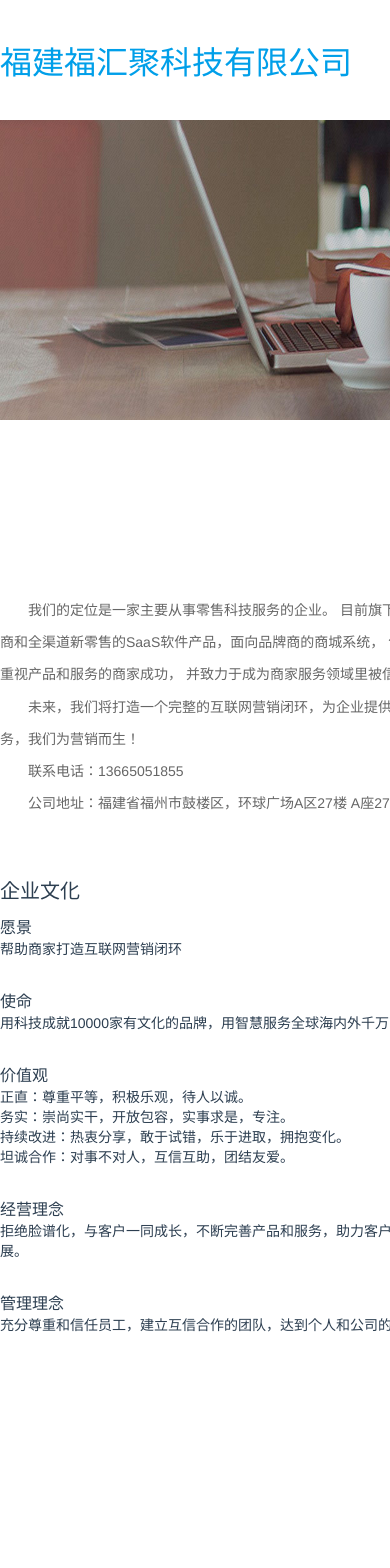
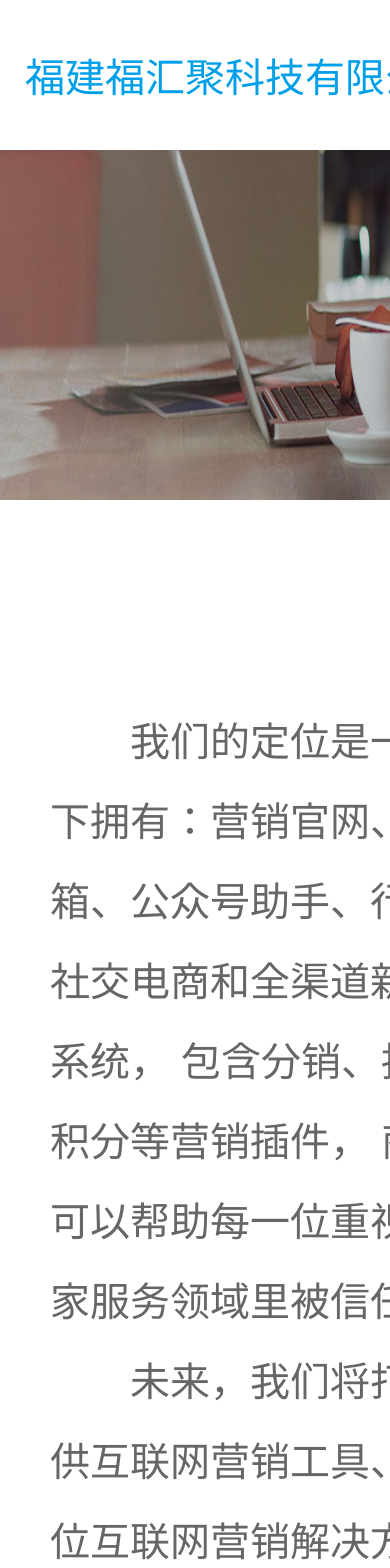
Before and after one commit to leidianwudi/company_web, a Vue app: page /#/about in a window 390 px wide. Shown: the top 1568 px of the page. Built offline with nearby package versions, Linux system fonts and the light colour scheme.

Commit message:
页面响应式修改，适应手机

```diff
--- a/public/index.html
+++ b/public/index.html
@@ -3,7 +3,8 @@
   <head>
     <meta charset="utf-8">
     <meta http-equiv="X-UA-Compatible" content="IE=edge">
-    <meta name="viewport" content="width=device-width,initial-scale=1.0">
+<!--    <meta name="viewport" content="width=device-width,initial-scale=1.0">-->
+
     <link rel="icon" href="<%= BASE_URL %>favicon.ico">
     <title><%= htmlWebpackPlugin.options.title %></title>
   </head>
--- a/src/App.vue
+++ b/src/App.vue
@@ -6,7 +6,7 @@
 
 <style lang="stylus">
 #app{
-	font-family Avenir, Helvetica, Arial, sans-serif
+	font-family:Avenir, Helvetica, Arial, sans-serif
 	-webkit-font-smoothing antialiased
 	-moz-osx-font-smoothing grayscale
 	text-align center
--- a/src/components/navBar/index.vue
+++ b/src/components/navBar/index.vue
@@ -21,14 +21,16 @@
 		min-width:1200px;
 		width:80%;
 		margin:auto;
-		height:120px;
+		height:1200px;
 		display:flex;
 		align-items:center;
 		justify-content:space-between;
-	}
+
+  }
+
 	.company_name{
 		color: #009FE9;
-		font-size:32px;
+		font-size:40px;
 		cursor:pointer;
 	}
 	.nav_bar{
@@ -40,4 +42,5 @@
 		width:20%;
 		cursor:pointer;
 	}
+
 </style>
--- a/src/views/about/index.vue
+++ b/src/views/about/index.vue
@@ -32,17 +32,17 @@
 				<div class="left_column">
 					<div class="sort_title" style="margin-bottom:10px;">企业文化</div>
 					<div>
-						<div>愿景</div>
+						<div style="font-size: 25px">愿景</div>
 						<div class="sort_explain">帮助商家打造互联网营销闭环</div>
 					</div>
 
 					<div>
-						<div>使命</div>
+						<div style="font-size: 25px">使命</div>
 						<div class="sort_explain">用科技成就10000家有文化的品牌，用智慧服务全球海内外千万商家。</div>
 					</div>
 
 					<div>
-						<div>价值观</div>
+						<div style="font-size: 25px">价值观</div>
 						<div class="sort_explain">正直：尊重平等，积极乐观，待人以诚。</div>
 						<div class="sort_explain">务实：崇尚实干，开放包容，实事求是，专注。</div>
 						<div class="sort_explain">持续改进：热衷分享，敢于试错，乐于进取，拥抱变化。</div>
@@ -50,12 +50,12 @@
 					</div>
 
 					<div>
-						<div>经营理念</div>
+						<div style="font-size: 25px">经营理念</div>
 						<div class="sort_explain">拒绝脸谱化，与客户一同成长，不断完善产品和服务，助力客户企业不断发展。</div>
 					</div>
 
 					<div>
-						<div>管理理念</div>
+						<div style="font-size: 25px">管理理念</div>
 						<div class="sort_explain">充分尊重和信任员工，建立互信合作的团队，达到个人和公司的双赢。</div>
 					</div>
 
@@ -128,23 +128,19 @@
 		box-sizing: border-box;
 	}
 	.title{
-		font-size:30px;
+		font-size:50px;
 		margin-bottom:30px;
 		color:#333333;
 	}
 	.test{
 		color:#666666;
-		font-size:14px;
+		font-size:20px;
 		text-align:left;
 		line-height:2.3;
 		text-indent:2em;
 	}
 
-
-
-
-
-	.sort{
+  .sort{
 		max-width:1200px;
 		min-width:1200px;
 		width:60%;
@@ -152,45 +148,48 @@
 	}
 	.sort_column{
 		width:100%;
-		height:400px;
+		height:800px;
 		display:flex;
 		justify-content:space-between;
 		margin-bottom:100px;
 	}
 	.left_column{
-		width:40%;
-		height:400px;
+		width:48%;
+		height:800px;
 		display:flex;
 		flex-direction: column;
 		justify-content:center;
 		align-items: flex-start;
 	}
 	.left_column>div{
-		margin-bottom:30px;
+		margin-bottom:20px;
 		text-align:left;
 	}
 	.right_column{
 		width:50%;
-		height:400px;
+		height:800px;
 	}
 	.sort_title{
-		font-size:20px;
+		font-size:40px;
 	}
 	.sort_explain{
-		font-size:14px;
+		font-size:20px;
+    line-height:1.8;
 	}
 	.sort_explain>div{
-		margin-bottom:10px;
+		margin-bottom:5px;
 	}
 	.sort_img{
 		background: url(../../assets/web5/about.jpg)no-repeat;
+    margin-top: 100px;
 	}
+
 
 
 	.func{
 		text-align:center;
 		color:#666666;
-		font-size:14px;
+		font-size:20px;
 	}
 
 	.pc{
@@ -203,7 +202,6 @@
 		width:25%;
 		margin-bottom:50px;
 	}
-
 	.shopping_box{
 		padding:0 80px;
 		box-sizing:border-box;
@@ -214,10 +212,72 @@
 	}
 	.shopping_test{
 		margin-top:20px;
+    font-size: 20px;
 	}
 	.explain{
 		margin-top:10px;
 		color:#888888;
-		font-size:14px;
+		font-size:20px;
 	}
+  @media screen and (max-width:1200px){
+    .banner{
+      width:100%;
+      height:350px;
+    }
+    .column {
+      width: 100%;
+    }
+    .title{
+      font-size:50px;
+
+    }
+    .test{
+      font-size:40px;
+      padding:0 50px;
+      line-height:2;
+      text-indent:2em;
+    }
+    .sort{
+      width: 100%;
+    }
+    .sort_column{
+      width:100%;
+      height:1200px;
+    }
+    .left_column{
+      width:100%;
+      height:1200px;
+      padding: 0 15px;
+    }
+    .left_column>div{
+      margin-bottom:10px;
+    }
+    .right_column{
+      margin-top: 100px;
+      width:100%;
+      height:1000px;
+      padding: 0 50px;
+    }
+    .sort_title{
+      font-size:40px;
+    }
+    .sort_explain{
+      font-size:30px;
+    }
+    .sort_explain>div{
+      margin-bottom:10px;
+    }
+    .func{
+      font-size:20px;
+      margin: 0 40px;
+    }
+    .explain{
+      font-size:22px;
+    }
+    .shopping_test{
+      font-size:30px;
+    }
+
+  }
+
 </style>
--- a/src/views/case/index.vue
+++ b/src/views/case/index.vue
@@ -251,13 +251,13 @@ export default{
 	}
 	.app_title{
 		color:#666666;
-		font-size:18px;
+		font-size:25px;
 		margin-bottom:10px;
 	}
 	.app_text{
 		color:#999999;
 		line-height:2;
-		font-size:14px;
+		font-size:18px;
 	}
 
 
@@ -268,7 +268,7 @@ export default{
 		margin:0 auto;
 	}
 	.sort_title{
-		font-size:30px;
+		font-size:40px;
 		color:#333333;
 	}
 	.sort_box{
@@ -288,13 +288,13 @@ export default{
 	}
 	.sort_explain{
 		color:#999999;
-		font-size:14px;
+		font-size:20px;
 		line-height:3;
 		margin-bottom:80px;
 	}
 	.sort_titile{
 		color: #333333;
-		font-size:22px;
+		font-size:30px;
 		margin-bottom:80px;
 	}
 	.more{
@@ -304,4 +304,55 @@ export default{
 		color:#009FE9;
 		cursor:pointer;
 	}
+
+  @media only screen and (max-width: 1200px){
+    .banner{
+      height: 350px;
+      width: 100%;
+    }
+    .column{
+      width: 100%;
+    }
+    .sort{
+      width: 100%;
+    }
+    .app_box{
+      margin: 20px 100px;
+      width: 100%;
+    }
+    .app_title{
+      font-size:35px;
+    }
+    .app_text{
+      font-size:30px;
+    }
+    .app_img{
+      padding: 0 50px;
+    }
+    .sort_text{
+      font-size:25px;
+    }
+    .sort_explain{
+      font-size:30px;
+      margin: 20px 0;
+      line-height:2;
+    }
+    .sort_title{
+      font-size:50px;
+    }
+    .sort_titile{
+      font-size:30px;
+      margin-bottom: 80px;
+    }
+    .sort_box{
+      padding: 100px 30px;
+    }
+    .sort_img{
+      padding-top: 150px;
+    }
+    .more{
+      font-size: 30px;
+    }
+
+  }
 </style>
--- a/src/views/guoyuanGame/index.vue
+++ b/src/views/guoyuanGame/index.vue
@@ -95,7 +95,7 @@ export default{
 		transform: translateY(-50%);
 		left:24%;
 		color:#fff;
-		font-size:24px;
+		font-size:30px;
 		font-family: "Times New Roman", Times, serif;
 		font-weight:bold;
 		cursor:pointer;
--- a/src/views/home/index.vue
+++ b/src/views/home/index.vue
@@ -28,16 +28,16 @@
 								互联网品牌传播、数字营销、会员管理、业务服务支撑
 							</div>
 							<div class="banner_sort">
-								<div class="sort_box">
+								<div class="sort_box" style="width: auto">
 									<div>网站建设</div>
 								</div>
-								<div class="sort_box">
+								<div class="sort_box" style="width: auto">
 									<div>手机网站</div>
 								</div>
-								<div class="sort_box">
+								<div class="sort_box" style="width: auto">
 									<div>小程序定制</div>
 								</div>
-								<div class="sort_box">
+								<div class="sort_box" style="width: auto">
 									<div>公众号定制</div>
 								</div>
 							</div>
@@ -186,7 +186,7 @@
 		margin-top:40px;
 		width:440px;
 		text-align:left;
-		font-size:18px;
+		font-size:25px;
 	}
 	.banner_btn{
 		margin-top:40px;
@@ -198,10 +198,11 @@
 		box-sizing:border-box;
 		border-radius:10px;
 		cursor:pointer;
+    font-size: 20px;
 	}
 	.banner_sort{
 		width:50%;
-		font-size:14px;
+		font-size:20px;
 		display:flex;
 		margin-top:40px;
 		justify-content:space-between;
@@ -247,14 +248,14 @@
 		height:400px;
 	}
 	.sort_title{
-		font-size:20px;
+		font-size:50px;
 	}
 	.sort_tip{
-		font-size:14px;
+		font-size:25px;
 		color:#999999;
 	}
 	.sort_explain{
-		font-size:15px;
+		font-size:20px;
 		color:#666666;
 	}
 	.sort_explain>div{
@@ -318,4 +319,45 @@
 		border-radius:5px;
 		cursor:pointer;
 	}
+
+  @media screen and (max-width: 1200px){
+    .banner{
+      width: 100%;
+    }
+    .banner_text{
+      width: 100%;
+      font-size:25px;
+    }
+    .banner_sort{
+      font-size:25px;
+    }
+    .banner_btn>button{
+      font-size: 25px;
+    }
+    .sort{
+      width:100%;
+      margin:auto;
+    }
+    .sort_column{
+      width:100%;
+    }
+    .sort_title{
+      font-size:40px;
+    }
+    .sort_tip{
+      font-size:30px;
+    }
+    .sort_explain{
+      font-size:25px;
+    }
+    .left_column{
+      margin: 0 20px;
+    }
+    .right_column{
+      margin: 0 20px;
+    }
+    .trade {
+      width: 100%;
+    }
+  }
 </style>
--- a/src/views/index/index.vue
+++ b/src/views/index/index.vue
@@ -60,7 +60,7 @@
 	}
 	.company_name{
 		color: #009FE9;
-		font-size:32px;
+		font-size:40px;
 		cursor:pointer;
 	}
 	.nav_bar{
@@ -71,8 +71,26 @@
 		display:inline-block;
 		width:20%;
 		cursor:pointer;
+    font-size: 25px;
 	}
-
+  @media only screen and (max-width: 1200px){
+    .head{
+      height: 150px;
+    }
+    .company_name{
+      font-size:40px;
+      margin-left: 25px;
+    }
+    .nav_bar>span{
+      font-size: 23px;
+    }
+    .footer{
+      width: 100%;
+    }
+    .footer_column{
+      font-size: 20px;
+    }
+  }
 
 	.footer{
 		min-width:1200px;
--- a/src/views/product/index.vue
+++ b/src/views/product/index.vue
@@ -5,7 +5,7 @@
 		</div>
 
 		<div class="column">
-			<div class="title">PC  建站</div>
+			<div class="title" style="font-size: 40px">PC  建站</div>
 			<div class="pc">
 				<div class="pc_box">
 					<div>
@@ -46,7 +46,7 @@
 
 		<div style="width:100%; background-color:#FAFAFA;">
 			<div class="column">
-				<div class="title">PC  商城</div>
+				<div class="title" style="font-size: 40px">PC  商城</div>
 				<div class="pc shopping_box">
 					<div>
 						<div class="shopping_img"><img src="@/assets/web2/pc1.jpg" alt=""></div>
@@ -81,7 +81,7 @@
 					<div>
 						<div class="line_img"><img src="../../assets/web2/line.jpg" alt=""></div>
 						<div class="test_list">
-							<div>可视化编辑</div>
+							<div style="font-size: 30px">可视化编辑</div>
 							<div class="explain">页面中所有的模块随意拖拽、编辑，所看即所得</div>
 						</div>
 					</div>
@@ -89,7 +89,7 @@
 					<div>
 						<div class="line_img"><img src="../../assets/web2/line.jpg" alt=""></div>
 						<div class="test_list">
-							<div>海量商城模板</div>
+							<div style="font-size: 30px">海量商城模板</div>
 							<div class="explain">PC端/移动端拥有海量商城模板，轻松打造“与众不同”的商城外观</div>
 						</div>
 					</div>
@@ -97,7 +97,7 @@
 					<div>
 						<div class="line_img"><img src="../../assets/web2/line.jpg" alt=""></div>
 						<div class="test_list">
-							<div>移动端分类模板</div>
+							<div style="font-size: 30px">移动端分类模板</div>
 							<div class="explain">多种移动端分类模板，帮助顾客更容易找到所需商品</div>
 						</div>
 					</div>
@@ -105,7 +105,7 @@
 					<div>
 						<div class="line_img"><img src="../../assets/web2/line.jpg" alt=""></div>
 						<div class="test_list">
-							<div>自定义页面</div>
+							<div style="font-size: 30px">自定义页面</div>
 							<div class="explain">制作自定义页面，可用于新品或促销专题，增加顾客体验</div>
 						</div>
 					</div>
@@ -120,7 +120,7 @@
 		</div>
 
 		<div class="column">
-			<div class="title">官网小程序</div>
+			<div class="title" style="font-size: 40px;padding-top: 50px">官网小程序</div>
 			<div class="pc">
 				<div class="app">
 					<div class="shopping_img"><img src="@/assets/web2/func1.jpg" alt=""></div>
@@ -243,11 +243,11 @@
 	}
 	.pc_title{
 		color:#333333;
-		font-size:18px;
+		font-size:22px;
 	}
 	.pc_test{
 		color:#888888;
-		font-size:14px;
+		font-size:18px;
 	}
 	.pc_img{
 		width:121px;
@@ -265,7 +265,7 @@
 	}
 	.shopping_test{
 		margin-top:20px;
-
+    font-size: 20px;
 	}
 
 
@@ -302,7 +302,7 @@
 	.explain{
 		margin-top:10px;
 		color:#888888;
-		font-size:14px;
+		font-size:20px;
 	}
 	.app{
 		width:20%;
@@ -311,4 +311,49 @@
 	.sort_img{
 		background: url(../../assets/web2/banner.jpg)no-repeat;
 	}
+  @media only screen and (max-width: 1200px){
+    .banner{
+      height: 350px;
+      width: 100%;
+    }
+    .column{
+      width: 100%;
+      height:auto;
+      padding-bottom: 200px;
+    }
+    .pc_title{
+      font-size:30px;
+    }
+    .pc_test{
+      font-size:30px;
+    }
+    .pc_box{
+      margin: 30px 150px;
+      width: 100%;
+    }
+    .shopping_test{
+      font-size: 30px;
+    }
+    .explain{
+      font-size: 25px;
+    }
+    .sort_img{
+      margin-left: 20px;
+    }
+    .left_column{
+      width:40%;
+      height:700px;
+    }
+    .left_column>div{
+      margin-right: 10px;
+    }
+    .right_column{
+      height: 700px;
+      margin-top: 100px;
+    }
+    .app{
+    width: 30%;
+    }
+
+  }
 </style>
--- a/src/views/service/index.vue
+++ b/src/views/service/index.vue
@@ -154,8 +154,9 @@
 	}
 	.support_text{
 		margin-top:10px;
-		font-size:14px;
+		font-size:18px;
 	}
+
 	.news{
 		padding:20px 0;
 		box-sizing:border-box;
@@ -163,6 +164,7 @@
 	}
 	.news_title{
 		position:relative;
+    font-size: 25px;
 	}
 	.news_title::after{
 		content: '2019-06-26';
@@ -177,11 +179,52 @@
 	}
 	.news_test{
 		margin:20px 0;
-		font-size:14px;
+		font-size:20px;
 		color:#878787;
 	}
 	.tag{
 		cursor:pointer;
 		margin-right:10px;
+    font-size: 18px;
 	}
+  @media only screen and (max-width: 1200px){
+    .banner{
+      height: 350px;
+      width: 100%;
+    }
+    .support{
+      width: 100%;
+    }
+    .support_box{
+      width: 21%;
+      margin: 0 20px;
+    }
+    .support_title{
+      font-size:30px;
+    }
+    .support_text{
+      font-size:19px;
+    }
+    .column{
+      width:100%;
+      padding:70px 0;
+    }
+    .news{
+      padding:30px 60px;
+    }
+    .news_title{
+      font-size: 20px;
+    }
+    .news_test{
+      margin:20px 0;
+      font-size:12px;
+      line-height: 1.5;
+    }
+    .tag{
+      font-size: 20px;
+    }
+
+
+  }
+
 </style>
--- a/src/views/xiaoxiaoGame/index.vue
+++ b/src/views/xiaoxiaoGame/index.vue
@@ -168,4 +168,9 @@ export default{
 		font-size:22px;
 		margin-bottom:80px;
 	}
+
+  @media only screen and (max-width: 1200px){
+
+
+  }
 </style>
```
Also changed, not shown: 1 other file (tests, documents, lock files or other folders).
